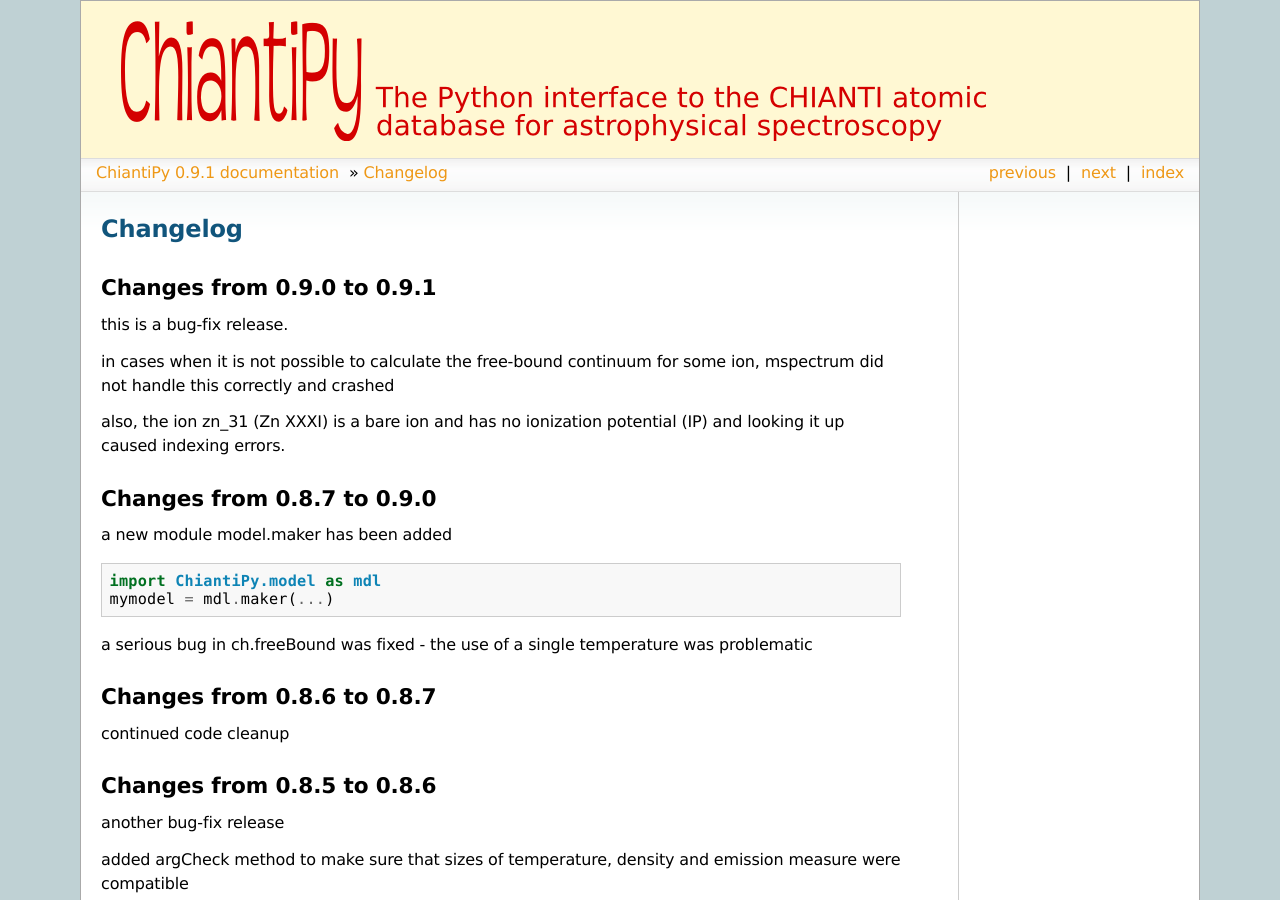
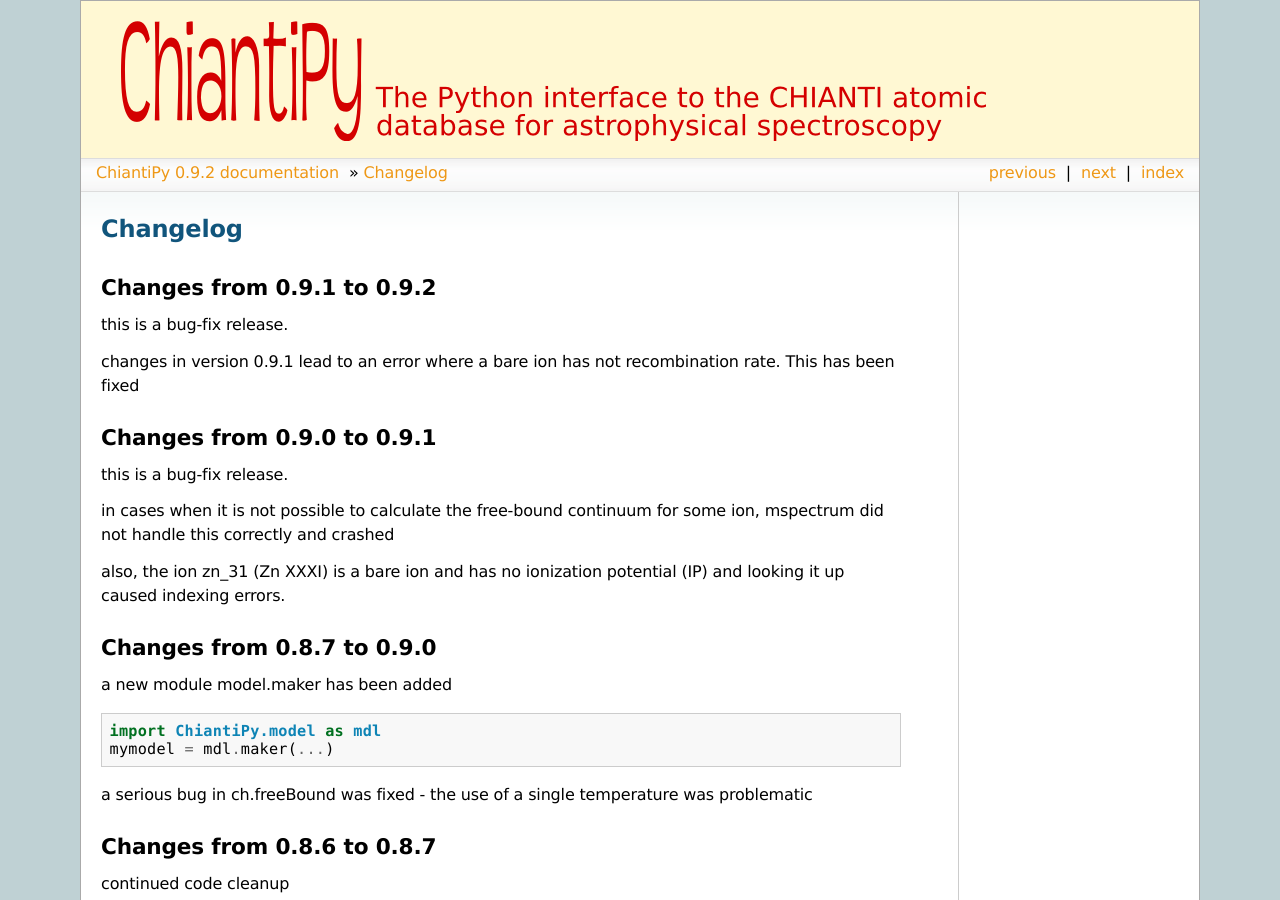
Before and after one commit to chianti-atomic/ChiantiPy, a Sphinx documentation site: the page built from docs/source/changelog.rst, in a window 1280 px wide and 900 px high. Built offline with Sphinx 7.4.7, drawn with Linux system fonts in a browser that asks for light colours; pages that are not in the unit, such as notebooks, are missing from menus; some of the changed text lies outside the part shown.

Commit message:
bumping version to 0.9.2

```diff
--- a/ChiantiPy/version.py
+++ b/ChiantiPy/version.py
@@ -1,5 +1,5 @@
 '''
 the current version of the ChiantiPy package
 '''
-__version_info__ = ('0','9', '1')
+__version_info__ = ('0','9', '2')
 __version__ = '.'.join(__version_info__)
--- a/docs/source/changelog.rst
+++ b/docs/source/changelog.rst
@@ -1,6 +1,14 @@
 ===========
 Changelog
 ===========
+
+Changes from 0.9.1 to 0.9.2
+===========================
+
+this is a bug-fix release.
+
+changes in version 0.9.1 lead to an error where a bare ion has not recombination rate.  This has been fixed
+
 
 Changes from 0.9.0 to 0.9.1
 ===========================
--- a/docs/source/conf.py
+++ b/docs/source/conf.py
@@ -59,7 +59,7 @@
 
 # General information about the project.
 project = 'ChiantiPy'
-copyright = '2019, Ken Dere'
+copyright = '2020, Ken Dere'
 author = 'Ken Dere'
 
 # The version info for the project you're documenting, acts as replacement for
@@ -67,9 +67,9 @@
 # built documents.
 #
 # The short X.Y version.
-version = '0.9.1'
+version = '0.9.2'
 # The full version, including alpha/beta/rc tags.
-release = '0.9.1'
+release = '0.9.2'
 
 # The language for content autogenerated by Sphinx. Refer to documentation
 # for a list of supported languages.
--- a/docs/source/index.rst
+++ b/docs/source/index.rst
@@ -8,9 +8,9 @@
 
 Welcome to the ChiantiPy documentation. ChiantiPy is a pure Python package for performing calculations of astrophysical spectra using the `CHIANTI atomic database <http://www.chiantidatabase.org/>`_.
 
-The latest version of ChiantiPy is 0.9.1 and is compatible with CHIANTI database version 9.0. It is not compatible with previous versions
+The latest version of ChiantiPy is 0.9.2 and is compatible with CHIANTI database version 9.0. It is not compatible with previous versions
 
-ChiantiPy v0.9.1 is released under the OSI approved ISC license. From `Wikipedia <https://en.wikipedia.org/w/index.php?title=ISC_license&oldid=664696993>`_: The ISC license is a permissive free software license written by the Internet Software Consortium (ISC). It is functionally equivalent to the simplified BSD and MIT/Expat licenses, ...
+ChiantiPy v0.9.2 is released under the OSI approved ISC license. From `Wikipedia <https://en.wikipedia.org/w/index.php?title=ISC_license&oldid=664696993>`_: The ISC license is a permissive free software license written by the Internet Software Consortium (ISC). It is functionally equivalent to the simplified BSD and MIT/Expat licenses, ...
 
 `CHIANTI <http://www.chiantidatabase.org/>`_ consists of a database of atomic data that can be used to interpret spectral lines and continua emitted from high-temperature, optically-thin astrophysical sources.
 
--- a/setup.py
+++ b/setup.py
@@ -9,7 +9,7 @@
 setup(name = 'ChiantiPy',
     description = 'a Python interface to the CHIANTI atomic database for astrophysical spectroscopy',
     long_description = long_description,
-    version = '0.9.1',
+    version = '0.9.2',
     author = 'Ken Dere',
     author_email = 'kdere@gmu.edu',
     url = 'https://github.com/chianti-atomic/ChiantiPy',
```
